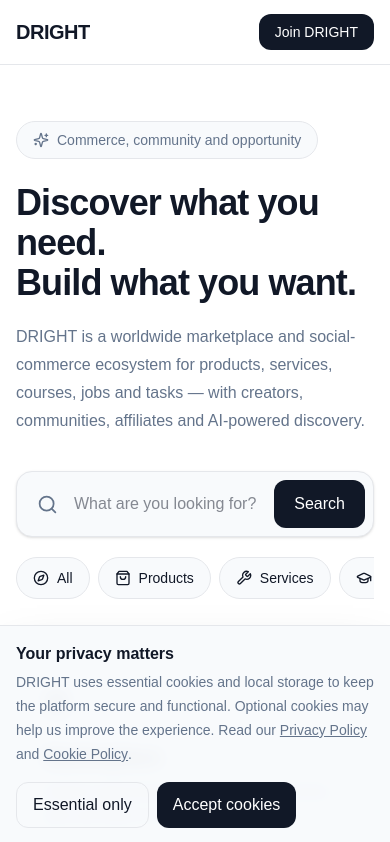
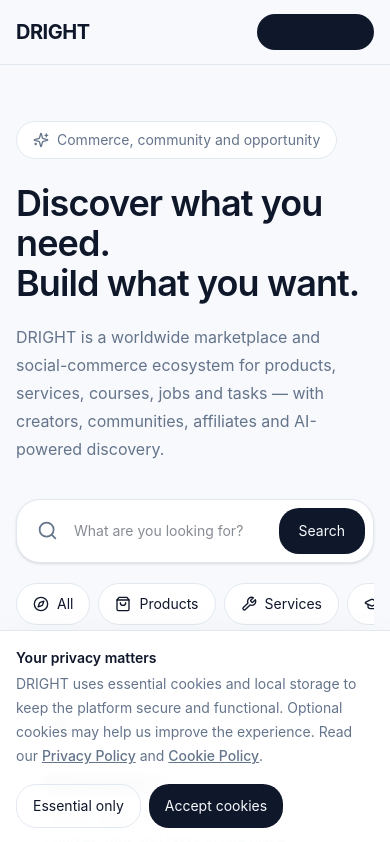
Before and after one commit to mavemarvy/DRIGHT, a Next.js app: page / in a window 390 px wide. Shown: the top 842 px of the page. Built offline with nearby package versions, Linux system fonts and the light colour scheme.

Commit message:
feat(design): establish DRIGHT global design system tokens

```diff
--- a/src/app/globals.css
+++ b/src/app/globals.css
@@ -1,14 +1,240 @@
 @import "tailwindcss";
-:root { --background:#fff; --foreground:#111827; --surface:#f8fafc; --border:#e5e7eb; --muted:#64748b; --primary:#111827; --primary-contrast:#fff; --accent:#2563eb; }
-.dark { --background:#0b0f14; --foreground:#f8fafc; --surface:#111827; --border:#1f2937; --muted:#94a3b8; --primary:#f8fafc; --primary-contrast:#0b0f14; --accent:#60a5fa; }
-.dark-blue { --background:#07111f; --foreground:#e8f1ff; --surface:#0d1b2f; --border:#203957; --muted:#91a9c4; --primary:#4ea1ff; --primary-contrast:#06101d; --accent:#5bb5ff; }
-.midnight { --background:#000; --foreground:#f5f5f5; --surface:#090909; --border:#202020; --muted:#9ca3af; --primary:#fff; --primary-contrast:#000; --accent:#7dd3fc; }
-.ocean { --background:#061820; --foreground:#e8fbff; --surface:#0a2530; --border:#1a4655; --muted:#8fb8c3; --primary:#22d3ee; --primary-contrast:#03212a; --accent:#38bdf8; }
-.slate { --background:#111315; --foreground:#f1f5f9; --surface:#1b1f23; --border:#30363d; --muted:#9aa4af; --primary:#d1d5db; --primary-contrast:#111315; --accent:#a3a3a3; }
-.high-contrast { --background:#000; --foreground:#fff; --surface:#111; --border:#fff; --muted:#e5e5e5; --primary:#ffeb3b; --primary-contrast:#000; --accent:#00e5ff; }
-* { box-sizing:border-box; }
-html,body { min-height:100%; }
-body { margin:0; background:var(--background); color:var(--foreground); font-family:Arial,Helvetica,sans-serif; }
-button,input,textarea,select { font:inherit; }
-:focus-visible { outline:3px solid var(--accent); outline-offset:2px; }
-@media (prefers-reduced-motion: reduce) { *,*::before,*::after { scroll-behavior:auto !important; transition-duration:0.01ms !important; animation-duration:0.01ms !important; animation-iteration-count:1 !important; } }
+
+/* DRIGHT Global Design System — Phase B
+ * One visual language for marketplace, social, commerce, finance, admin and AI.
+ * Components should consume these tokens instead of inventing local values.
+ */
+:root {
+  --background: #f7f9fc;
+  --foreground: #0f172a;
+  --surface: #ffffff;
+  --surface-elevated: #ffffff;
+  --surface-muted: #f1f5f9;
+  --surface-interactive: #eef4ff;
+  --border: #e2e8f0;
+  --border-strong: #cbd5e1;
+  --muted: #64748b;
+  --muted-strong: #475569;
+  --primary: #0f172a;
+  --primary-contrast: #ffffff;
+  --accent: #2563eb;
+  --accent-hover: #1d4ed8;
+  --accent-soft: #eff6ff;
+  --success: #059669;
+  --success-soft: #ecfdf5;
+  --warning: #d97706;
+  --warning-soft: #fffbeb;
+  --danger: #dc2626;
+  --danger-soft: #fef2f2;
+  --info: #0284c7;
+  --info-soft: #f0f9ff;
+
+  --radius-xs: 0.375rem;
+  --radius-sm: 0.5rem;
+  --radius-md: 0.75rem;
+  --radius-lg: 1rem;
+  --radius-xl: 1.25rem;
+  --radius-2xl: 1.5rem;
+  --radius-3xl: 2rem;
+  --radius-pill: 9999px;
+
+  --shadow-xs: 0 1px 2px rgb(15 23 42 / 0.04);
+  --shadow-sm: 0 2px 8px rgb(15 23 42 / 0.06);
+  --shadow-md: 0 8px 24px rgb(15 23 42 / 0.08);
+  --shadow-lg: 0 16px 40px rgb(15 23 42 / 0.11);
+  --shadow-xl: 0 24px 64px rgb(15 23 42 / 0.14);
+
+  --space-page-x: clamp(1rem, 3vw, 2rem);
+  --content-max: 1440px;
+  --header-height: 4.25rem;
+
+  --motion-fast: 120ms;
+  --motion-normal: 180ms;
+  --motion-slow: 280ms;
+  --ease-standard: cubic-bezier(0.2, 0, 0, 1);
+  --ease-emphasized: cubic-bezier(0.2, 0.8, 0.2, 1);
+}
+
+.dark {
+  --background: #080c12;
+  --foreground: #f8fafc;
+  --surface: #101720;
+  --surface-elevated: #141d28;
+  --surface-muted: #17212d;
+  --surface-interactive: #172a43;
+  --border: #243244;
+  --border-strong: #34465c;
+  --muted: #94a3b8;
+  --muted-strong: #cbd5e1;
+  --primary: #f8fafc;
+  --primary-contrast: #080c12;
+  --accent: #60a5fa;
+  --accent-hover: #93c5fd;
+  --accent-soft: #12233b;
+  --success: #34d399;
+  --success-soft: #09281e;
+  --warning: #fbbf24;
+  --warning-soft: #2a2109;
+  --danger: #f87171;
+  --danger-soft: #2b1113;
+  --info: #38bdf8;
+  --info-soft: #092432;
+  --shadow-xs: 0 1px 2px rgb(0 0 0 / 0.2);
+  --shadow-sm: 0 2px 10px rgb(0 0 0 / 0.24);
+  --shadow-md: 0 8px 26px rgb(0 0 0 / 0.28);
+  --shadow-lg: 0 16px 42px rgb(0 0 0 / 0.32);
+  --shadow-xl: 0 24px 64px rgb(0 0 0 / 0.4);
+}
+
+.dark-blue {
+  --background: #07111f;
+  --foreground: #e8f1ff;
+  --surface: #0d1b2f;
+  --surface-elevated: #11233c;
+  --surface-muted: #10243d;
+  --surface-interactive: #15304e;
+  --border: #203957;
+  --border-strong: #315274;
+  --muted: #91a9c4;
+  --muted-strong: #c4d5e8;
+  --primary: #4ea1ff;
+  --primary-contrast: #06101d;
+  --accent: #5bb5ff;
+  --accent-hover: #7cc5ff;
+  --accent-soft: #102a47;
+}
+
+.midnight {
+  --background: #000;
+  --foreground: #f5f5f5;
+  --surface: #090909;
+  --surface-elevated: #101010;
+  --surface-muted: #151515;
+  --surface-interactive: #181818;
+  --border: #202020;
+  --border-strong: #363636;
+  --muted: #9ca3af;
+  --muted-strong: #d1d5db;
+  --primary: #fff;
+  --primary-contrast: #000;
+  --accent: #7dd3fc;
+  --accent-soft: #08202b;
+}
+
+.ocean {
+  --background: #061820;
+  --foreground: #e8fbff;
+  --surface: #0a2530;
+  --surface-elevated: #0e2d39;
+  --surface-muted: #10333f;
+  --surface-interactive: #123e4b;
+  --border: #1a4655;
+  --border-strong: #286173;
+  --muted: #8fb8c3;
+  --muted-strong: #c2e0e6;
+  --primary: #22d3ee;
+  --primary-contrast: #03212a;
+  --accent: #38bdf8;
+  --accent-soft: #082f3a;
+}
+
+.slate {
+  --background: #111315;
+  --foreground: #f1f5f9;
+  --surface: #1b1f23;
+  --surface-elevated: #22272c;
+  --surface-muted: #262c32;
+  --surface-interactive: #2a323a;
+  --border: #30363d;
+  --border-strong: #47515b;
+  --muted: #9aa4af;
+  --muted-strong: #d1d5db;
+  --primary: #d1d5db;
+  --primary-contrast: #111315;
+  --accent: #a3a3a3;
+  --accent-soft: #282828;
+}
+
+.high-contrast {
+  --background: #000;
+  --foreground: #fff;
+  --surface: #111;
+  --surface-elevated: #181818;
+  --surface-muted: #222;
+  --surface-interactive: #282828;
+  --border: #fff;
+  --border-strong: #fff;
+  --muted: #e5e5e5;
+  --muted-strong: #fff;
+  --primary: #ffeb3b;
+  --primary-contrast: #000;
+  --accent: #00e5ff;
+  --accent-soft: #00282e;
+}
+
+* { box-sizing: border-box; }
+html, body { min-height: 100%; }
+html { scroll-behavior: smooth; }
+body {
+  margin: 0;
+  background: var(--background);
+  color: var(--foreground);
+  font-family: Inter, ui-sans-serif, system-ui, -apple-system, BlinkMacSystemFont, "Segoe UI", sans-serif;
+  font-size: 15px;
+  line-height: 1.55;
+  -webkit-font-smoothing: antialiased;
+  text-rendering: optimizeLegibility;
+}
+
+button, input, textarea, select { font: inherit; }
+button { -webkit-tap-highlight-color: transparent; }
+a { color: inherit; }
+img { max-width: 100%; }
+
+/* Shared primitives for every DRIGHT surface. */
+.dright-page { width: 100%; max-width: var(--content-max); margin-inline: auto; padding-inline: var(--space-page-x); }
+.dright-card { border: 1px solid var(--border); border-radius: var(--radius-xl); background: var(--surface); box-shadow: var(--shadow-sm); transition: border-color var(--motion-normal) var(--ease-standard), box-shadow var(--motion-normal) var(--ease-standard), transform var(--motion-normal) var(--ease-standard); }
+.dright-card:hover { border-color: var(--border-strong); box-shadow: var(--shadow-md); }
+.dright-surface { border: 1px solid var(--border); border-radius: var(--radius-lg); background: var(--surface); }
+.dright-muted-surface { border: 1px solid var(--border); border-radius: var(--radius-lg); background: var(--surface-muted); }
+.dright-pill { border-radius: var(--radius-pill); }
+.dright-focus:focus-visible, :focus-visible { outline: 3px solid color-mix(in srgb, var(--accent) 70%, transparent); outline-offset: 2px; }
+
+/* Form controls inherit one coherent visual grammar. */
+input:not([type="checkbox"]):not([type="radio"]), textarea, select {
+  border-color: var(--border);
+  background: var(--surface);
+  color: var(--foreground);
+  border-radius: var(--radius-md);
+  transition: border-color var(--motion-fast) var(--ease-standard), box-shadow var(--motion-fast) var(--ease-standard), background var(--motion-fast) var(--ease-standard);
+}
+input:not([type="checkbox"]):not([type="radio"]):focus, textarea:focus, select:focus {
+  border-color: var(--accent);
+  box-shadow: 0 0 0 3px color-mix(in srgb, var(--accent) 15%, transparent);
+  outline: none;
+}
+
+::selection { background: color-mix(in srgb, var(--accent) 22%, transparent); }
+
+/* Shared motion; respect reduced-motion users. */
+.dright-interactive { transition: all var(--motion-normal) var(--ease-standard); }
+.dright-interactive:hover { transform: translateY(-1px); }
+
+@media (max-width: 1023px) {
+  :root { --space-page-x: clamp(1rem, 4vw, 1.5rem); }
+}
+
+@media (max-width: 640px) {
+  :root { --header-height: 3.75rem; }
+  body { font-size: 14px; }
+  .dright-card { border-radius: var(--radius-lg); }
+}
+
+@media (prefers-reduced-motion: reduce) {
+  *, *::before, *::after {
+    scroll-behavior: auto !important;
+    transition-duration: 0.01ms !important;
+    animation-duration: 0.01ms !important;
+    animation-iteration-count: 1 !important;
+  }
+}
```
